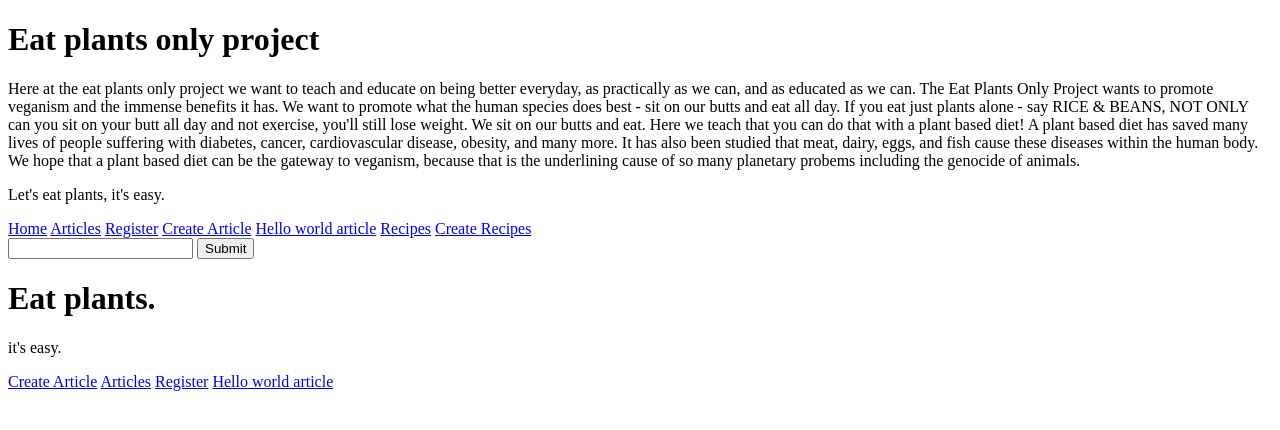
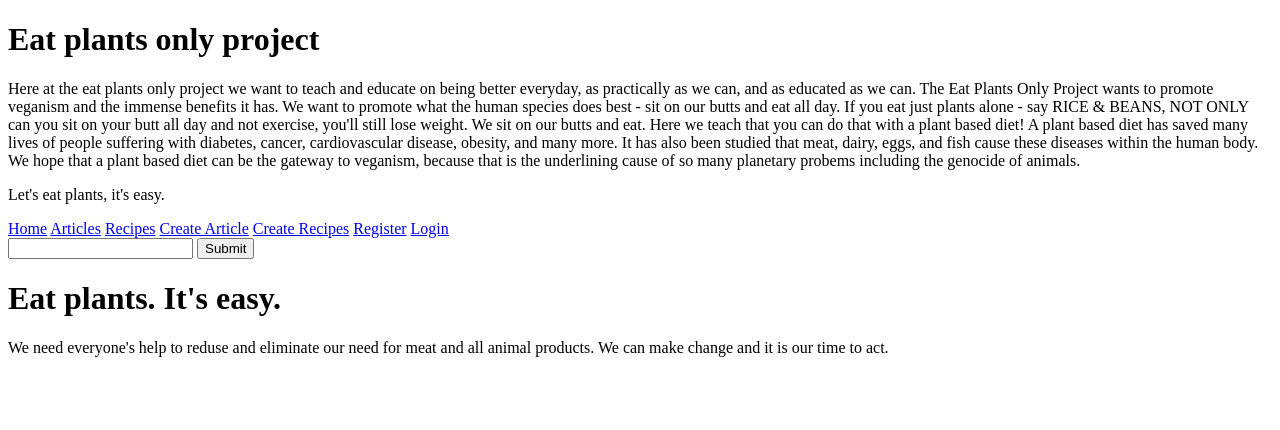
Before and after one commit to corpjuk/corpjuk.dev, a Django app: page / in a window 1280 px wide. Shown: the top 430 px of the page. Run offline with Django 3.2, Linux system fonts and the light colour scheme; data that the repository does not hold is empty.

Commit message:
added login url, changed order of navigation

```diff
--- a/eatplants/urls.py
+++ b/eatplants/urls.py
@@ -35,7 +35,7 @@ urlpatterns = [
     path('pantry/recipes/', include('recipes.urls')),
     path('articles/', include('articles.urls')),
     path('admin/', admin.site.urls),
-    path('login/', login_view),
+    path('login/', login_view, name='login'),
     path('logout/', logout_view),
     path('register/', register_view, name='register'),
 ]
--- a/templates/base.html
+++ b/templates/base.html
@@ -17,11 +17,16 @@
     <p>Let's eat plants, it's easy.</p>
     <a href='{% url "home" %}'>Home</a>
     <a href='{% url "articles:search" %}'>Articles</a>
+
+    {% comment %}
+    This is an href example calling articles object
+    <a href='{% url "articles:detail" slug="hello-world" %}'>Hello world article</a>
+    {% endcomment %}
+    <a href='{% url "recipes:list" %}'>Recipes</a>
+    <a href='{% url "articles:create" %}'>Create Article</a>
+    <a href='{% url "recipes:create" %}'>Create Recipes</a>
     <a href='{% url "register" %}'>Register</a>
-    <a href='{% url "articles:create" %}'>Create Article</a>
-    <a href='{% url "articles:detail" slug="hello-world" %}'>Hello world article</a>
-    <a href='{% url "recipes:list" %}'>Recipes</a>
-    <a href='{% url "recipes:create" %}'>Create Recipes</a>
+    <a href='{% url "login" %}'>Login</a>
     <form action='/articles/' method='GET'>
       <input type='text' name='q'/>
       <input type='submit' />
--- a/templates/home-view.html
+++ b/templates/home-view.html
@@ -2,14 +2,15 @@
 
 {% block content %}
 
-<h1>Eat plants.</h1>
-<p>it's easy.</p>
+<h1>Eat plants. It's easy.</h1>
+<p>We need everyone's help to reduse and eliminate our need for meat and all animal products. We can make change and it is our time to act.</p>
 
-
+{% comment %}
 <a href='{% url "articles:create" %}'>Create Article</a>
 <a href='{% url "articles:search" %}'>Articles</a>
 <a href='{% url "register" %}'>Register</a>
 <a href='{% url "articles:detail" slug="hello-world" %}'>Hello world article</a>
+{% endcomment %}
 
 <ul>
   {% for x in articles %}
```
